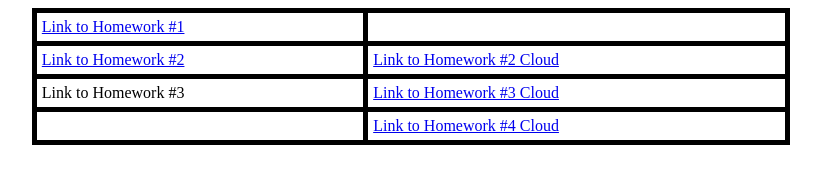
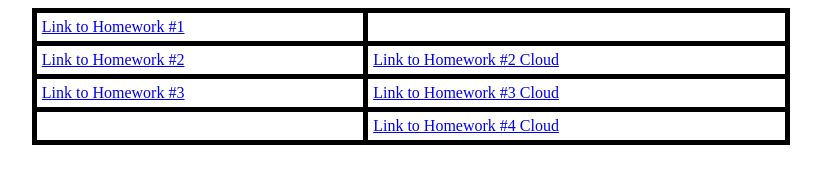
Before and after one commit to rickmli/rickmli.github.io, a plain HTML site: page onepiece.html in a window 1280 px wide. Shown: the whole page, without its empty margins (229-1050 px from the left). Drawn offline with Linux system fonts and the light colour scheme.

Commit message:
HW added

```diff
--- a/onepiece.html
+++ b/onepiece.html
@@ -23,8 +23,8 @@ th, td {
     <td><a href= "https://rick-li-first-project-python.wl.r.appspot.com/data?keywords=key&lowerBound=1&upperBound=100&new=on&used=on&very-good=on&good=on&acceptable=on&acceptance=on&free=on&expedited=on&sorting=Price%20%2B%20Shipping%3A%20highest%20first" target="_black">Link to Homework #2 Cloud</a></td>
   </tr>
   <tr>
-    <td>Link to Homework #3</td>
-    <td><a href= "ScrambleThisName.html" target="_black">Link to Homework #3 Cloud</a></td>
+    <td><a href="https://ebaysearch-404316.df.r.appspot.com/">Link to Homework #3</a></td>
+    <td><a href= "https://ebaysearch-404316.df.r.appspot.com/eBay/advanceSearch?keywords=iphone&postalCode=90007&conditions=New,Used,Unspecified&shippingOptions=LocalPickupOnly,FreeShippingOnly&maxDistance=100&numEntries=50&page=1" target="_black">Link to Homework #3 Cloud</a></td>
   </tr>
   <tr>
     <td></td>
```
Also changed, not shown: 1 other file.
